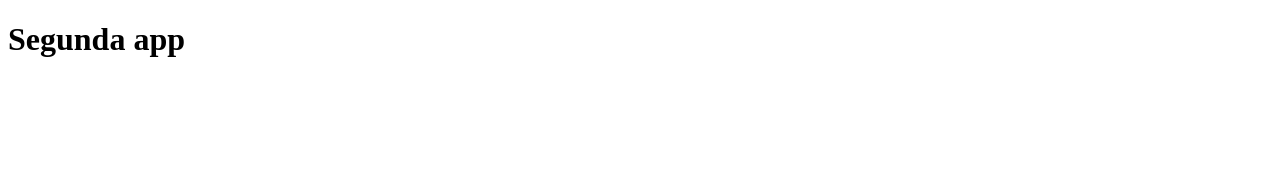
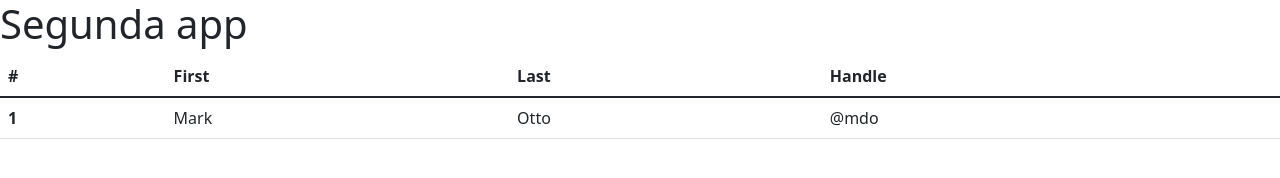
Before and after one commit to matew90/myrepo, a plain HTML site: page index.html in a window 1280 px wide. Drawn offline with nearby package versions, Linux system fonts and the light colour scheme.

Commit message:
Header y Tabla en Index

```diff
--- a/index.html
+++ b/index.html
@@ -6,10 +6,32 @@
     <meta http-equiv="X-UA-Compatible" content="IE=edge">
     <meta name="viewport" content="width=device-width, initial-scale=1.0">
     <title>Document</title>
+    <link rel="stylesheet" href="">
+    <link href="https://cdn.jsdelivr.net/npm/bootstrap@5.1.3/dist/css/bootstrap.min.css" rel="stylesheet" integrity="sha384-1BmE4kWBq78iYhFldvKuhfTAU6auU8tT94WrHftjDbrCEXSU1oBoqyl2QvZ6jIW3" crossorigin="anonymous">
+    <script src="https://cdn.jsdelivr.net/npm/bootstrap@5.1.3/dist/js/bootstrap.bundle.min.js" integrity="sha384-ka7Sk0Gln4gmtz2MlQnikT1wXgYsOg+OMhuP+IlRH9sENBO0LRn5q+8nbTov4+1p" crossorigin="anonymous"></script>
 </head>
 
 <body>
     <h1>Segunda app</h1>
+    <table class="table">
+        <thead>
+            <tr>
+                <th scope="col">#</th>
+                <th scope="col">First</th>
+                <th scope="col">Last</th>
+                <th scope="col">Handle</th>
+            </tr>
+        </thead>
+        <tbody>
+            <tr>
+                <th scope="row">1</th>
+                <td>Mark</td>
+                <td>Otto</td>
+                <td>@mdo</td>
+            </tr>
+
+        </tbody>
+    </table>
 </body>
 
 </html>
```
